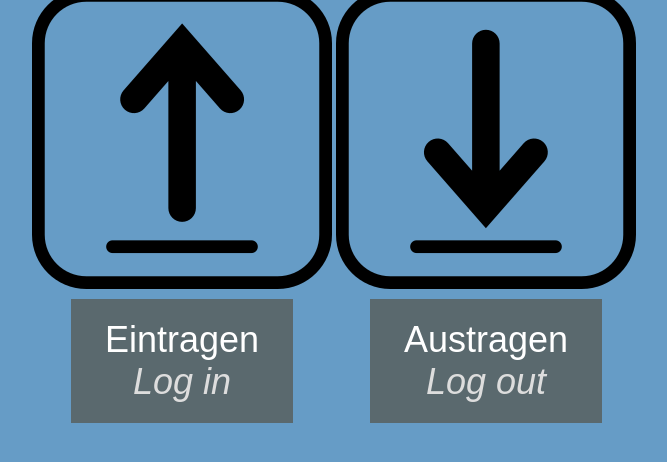
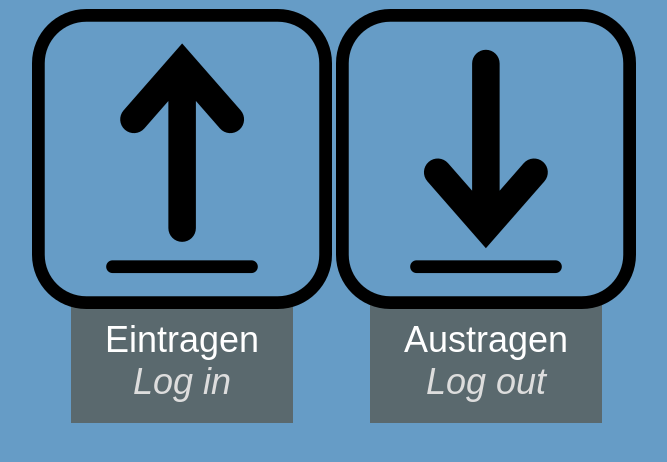
Before and after one commit to jknappe/access-log, a Flask app: page / in a window 1280 px wide. Shown: the top 462 px of the page, without its empty margins (69-736 px from the left). Run offline with Flask 2, Linux system fonts and the light colour scheme; some libraries are stand-ins or nearby versions.

Commit message:
moves arrow images down

```diff
--- a/static/css/main.css
+++ b/static/css/main.css
@@ -120,6 +120,11 @@ table[name=admin]{
 
 /* Images */
 /* ------ */
+.arrow-image{
+  position: relative;
+  top: 20px;
+}
+
 .arrow-image:hover{
   background-color: white;
   border-radius: 56px;
```
